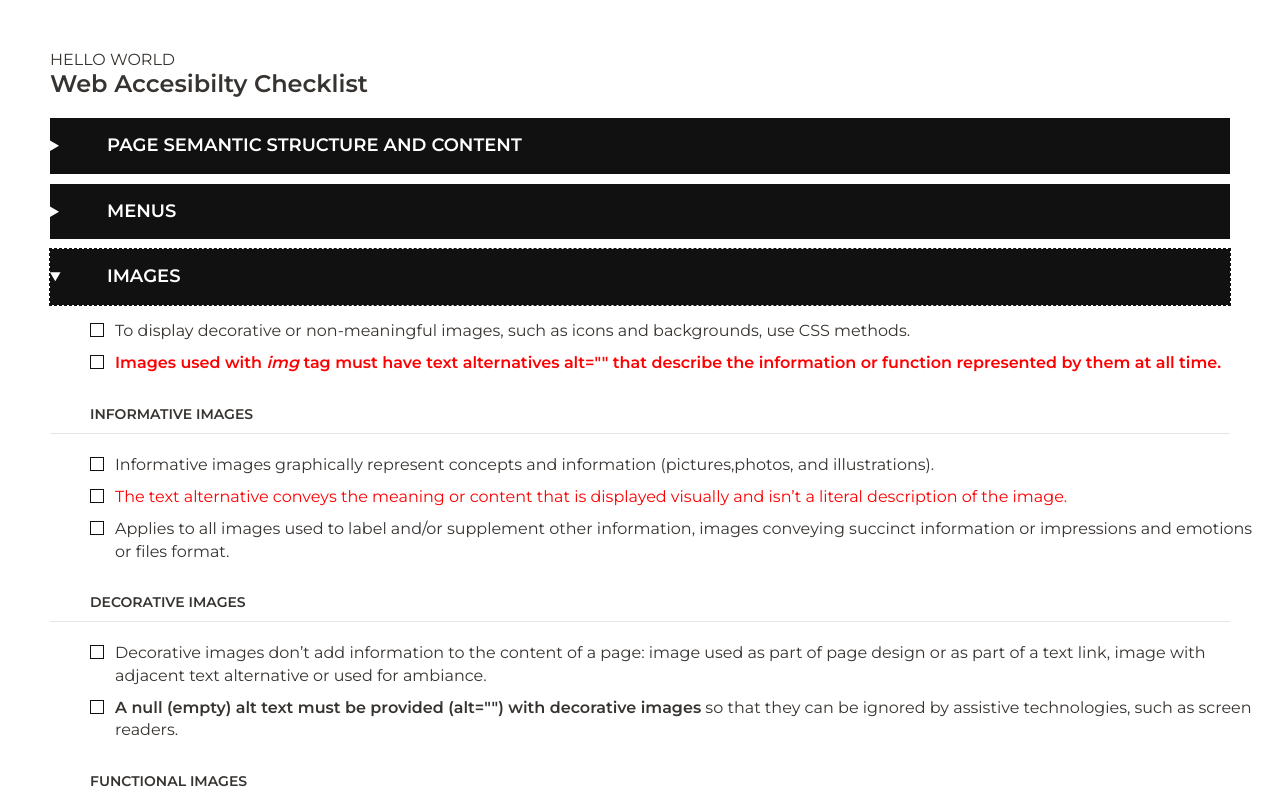
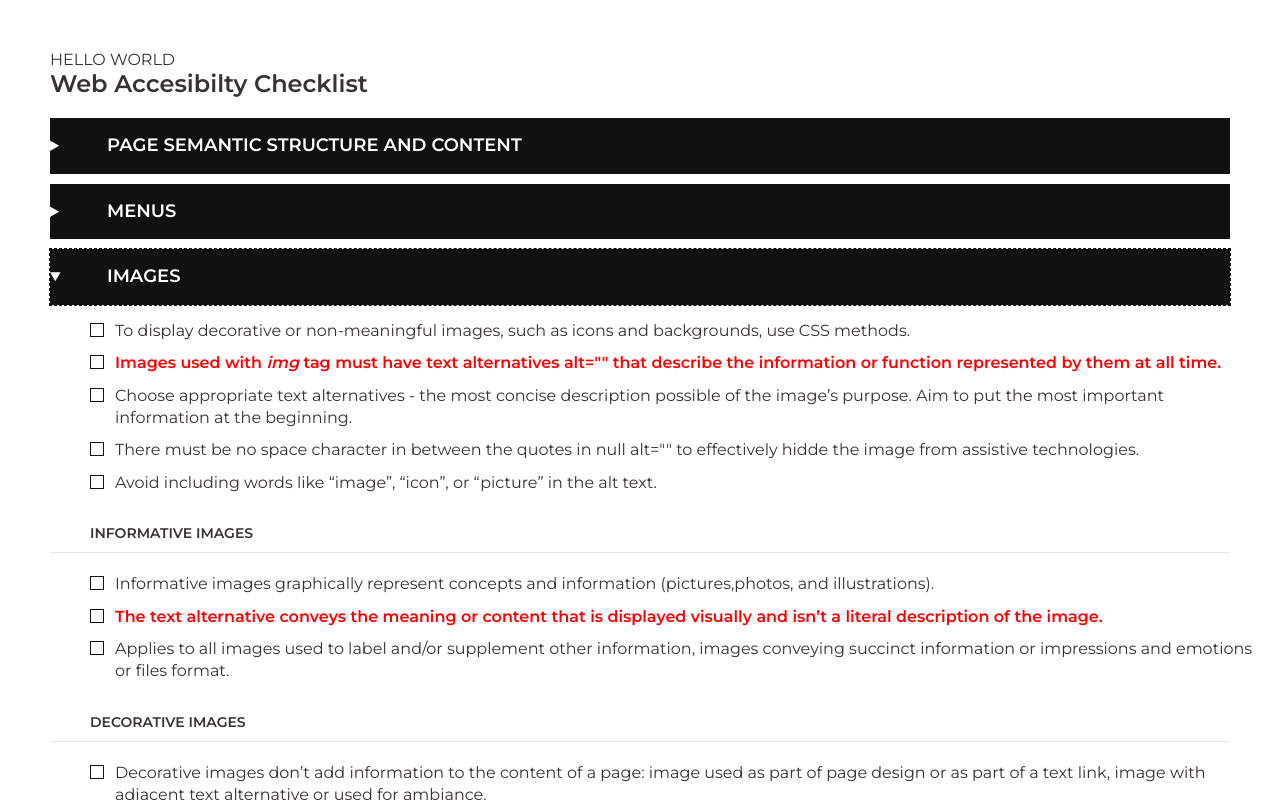
Before and after one commit to k2project/portfolio, a React (Create React App) app: page /checklist in a window 1280 px wide. Both pictures are taken after a click on the heading "IMAGES". Shown: the top 800 px of the page. Built offline with nearby package versions, Linux system fonts and the light colour scheme.

Commit message:
checklist page imgs

```diff
--- a/src/Checklist/accordions/Images.js
+++ b/src/Checklist/accordions/Images.js
@@ -24,6 +24,15 @@ function Images() {
                                    Images used with <i>img</i> tag must have text alternatives alt="" that describe the information or function represented by them at all time.
                               </b>
                          </ChecklistLiEl>
+                         <ChecklistLiEl id="images-3">
+                              Choose appropriate text alternatives - the most concise description possible of the image’s purpose. Aim to put the most important information at the beginning.
+                         </ChecklistLiEl>
+                         <ChecklistLiEl id="images-4">
+                              There must be no space character in between the quotes in null alt="" to effectively hidde the image from assistive technologies.
+                         </ChecklistLiEl>
+                         <ChecklistLiEl id="images-5">
+                              Avoid including words like “image”, “icon”, or “picture” in the alt text.
+                         </ChecklistLiEl>
                     </ul>
                </section>
                <section>
@@ -33,9 +42,9 @@ function Images() {
                               Informative images graphically represent concepts and information (pictures,photos, and illustrations).
                          </ChecklistLiEl>
                          <ChecklistLiEl id="i-img-2">
-                              <span className="color-themed--primary">
+                              <strong className="color-themed--primary">
                                    The text alternative conveys the meaning or content that is displayed visually and isn’t a literal description of the image.
-                              </span>
+                              </strong>
                          </ChecklistLiEl>
                          <ChecklistLiEl id="i-img-3">
                               Applies to all images used to label and/or supplement other information, images conveying succinct information or impressions and emotions or files format.
@@ -49,7 +58,7 @@ function Images() {
                               Decorative images don’t add information to the content of a page: image used as part of page design or as part of a text link, image with adjacent text alternative or used for ambiance.
                          </ChecklistLiEl>
                          <ChecklistLiEl id="d-img-2">
-                              <strong> A null (empty) alt text must be provided (alt="") with decorative images</strong> so that they can be ignored by assistive technologies, such as screen readers.
+                              <strong className="color-themed--primary"> A null (empty) alt text must be provided (alt="") with decorative images</strong> so that they can be ignored by assistive technologies, such as screen readers.
                          </ChecklistLiEl>
                     </ul>
                </section>
@@ -60,7 +69,9 @@ function Images() {
                               Functional images are used to initiate actions rather than to convey information. They are used in buttons, links, and other interactive elements.
                          </ChecklistLiEl>
                          <ChecklistLiEl id="f-img-2">
-                              The text alternative for the image should convey the action that will be initiated.
+                              <strong className="color-themed--primary">
+                                   The text alternative for the image should convey the action that will be initiated.
+                              </strong>
                          </ChecklistLiEl>
                          <ChecklistLiEl id="f-img-3">
                               Using image alone as logo in a link contains alt attribute describing the website name and page it likns to (egz,. W3C home).
@@ -148,7 +159,25 @@ function Images() {
                          </ChecklistLiEl>
                     </ul>
                </section>
-
+               <section>
+                    <h4 className="checklist__subcaption" id="#map-img">Image Maps</h4>
+                    <ul className="checklist__list" aria-labelledby="map-img">
+                         <ChecklistLiEl id="map-img-1">
+                              Use <i>map</i> and <i>area</i> elements for image maps.
+                         </ChecklistLiEl>
+                    </ul>
+               </section>
+               <section>
+                    <h4 className="checklist__subcaption" id="#svg-img">SVG Graphics</h4>
+                    <ul className="checklist__list" aria-labelledby="svg-img">
+                         <ChecklistLiEl id="svg-img-1">
+                              Use <i>title</i> element within the SVG image to provide alternative text.
+                         </ChecklistLiEl>
+                         <ChecklistLiEl id="svg-img-2">
+                              To improve accessibility support, the <i>title</i> element should be referenced from an <i>aria-labelledby</i> attribute of the <i>svg</i> element.
+                         </ChecklistLiEl>
+                    </ul>
+               </section>
           </AccordionWidget >
      )
 }
```
